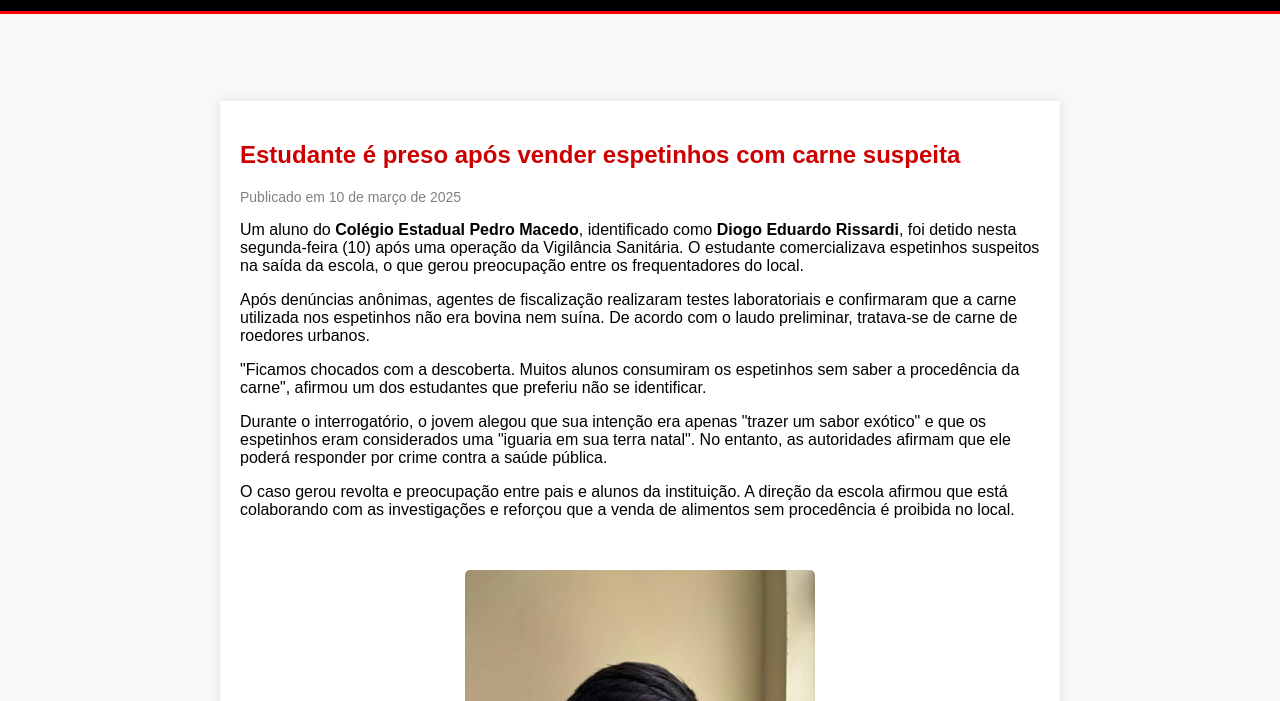
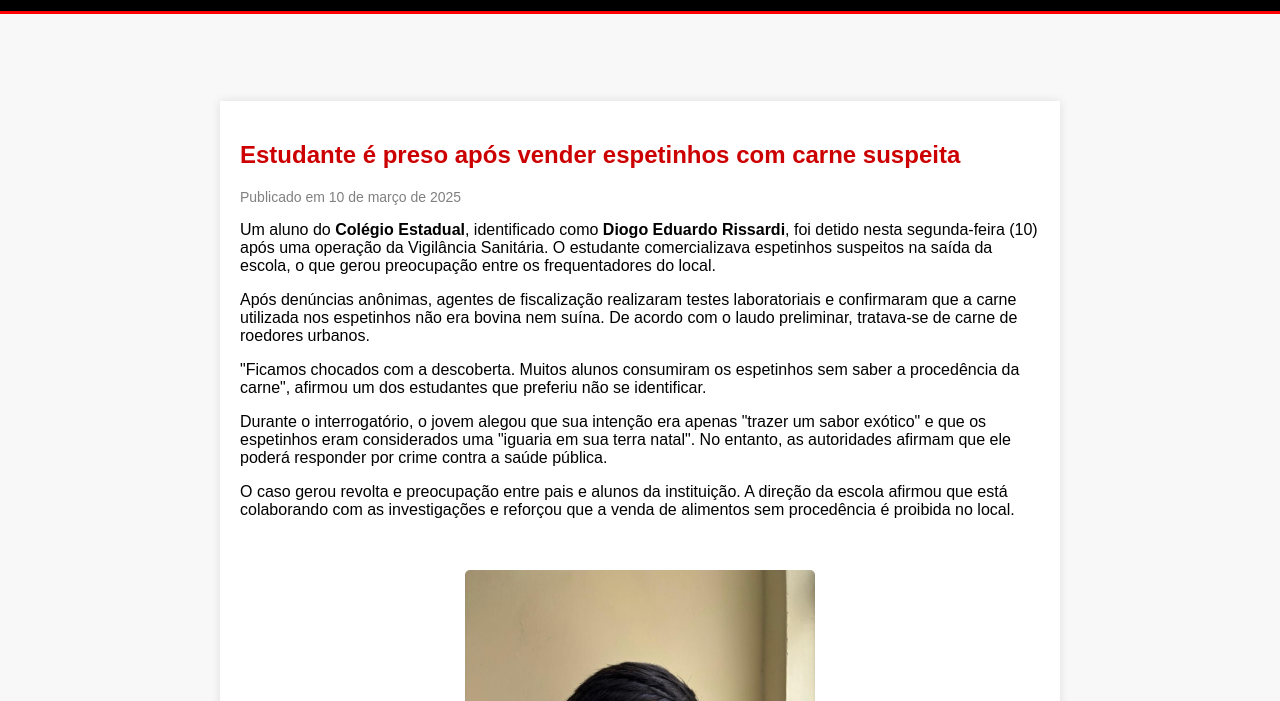
Before and after one commit to Ferreiraztx/Diogo, a plain HTML site: page index.html in a window 1280 px wide. Shown: the part 99-800 px from the top of the page. Drawn offline with Linux system fonts and the light colour scheme.

Commit message:
index.html

```diff
--- a/index.html
+++ b/index.html
@@ -184,7 +184,7 @@ main {
             <h1>Estudante é preso após vender espetinhos com carne suspeita</h1>
             <p class="data">Publicado em 10 de março de 2025</p>
 
-            <p>Um aluno do <strong>Colégio Estadual Pedro Macedo</strong>, identificado como <strong>Diogo Eduardo Rissardi</strong>, foi detido nesta segunda-feira (10) após uma operação da Vigilância Sanitária. O estudante comercializava espetinhos suspeitos na saída da escola, o que gerou preocupação entre os frequentadores do local.</p>
+            <p>Um aluno do <strong>Colégio Estadual</strong>, identificado como <strong>Diogo Eduardo Rissardi</strong>, foi detido nesta segunda-feira (10) após uma operação da Vigilância Sanitária. O estudante comercializava espetinhos suspeitos na saída da escola, o que gerou preocupação entre os frequentadores do local.</p>
 
             <p>Após denúncias anônimas, agentes de fiscalização realizaram testes laboratoriais e confirmaram que a carne utilizada nos espetinhos não era bovina nem suína. De acordo com o laudo preliminar, tratava-se de carne de roedores urbanos.</p>
 
```
